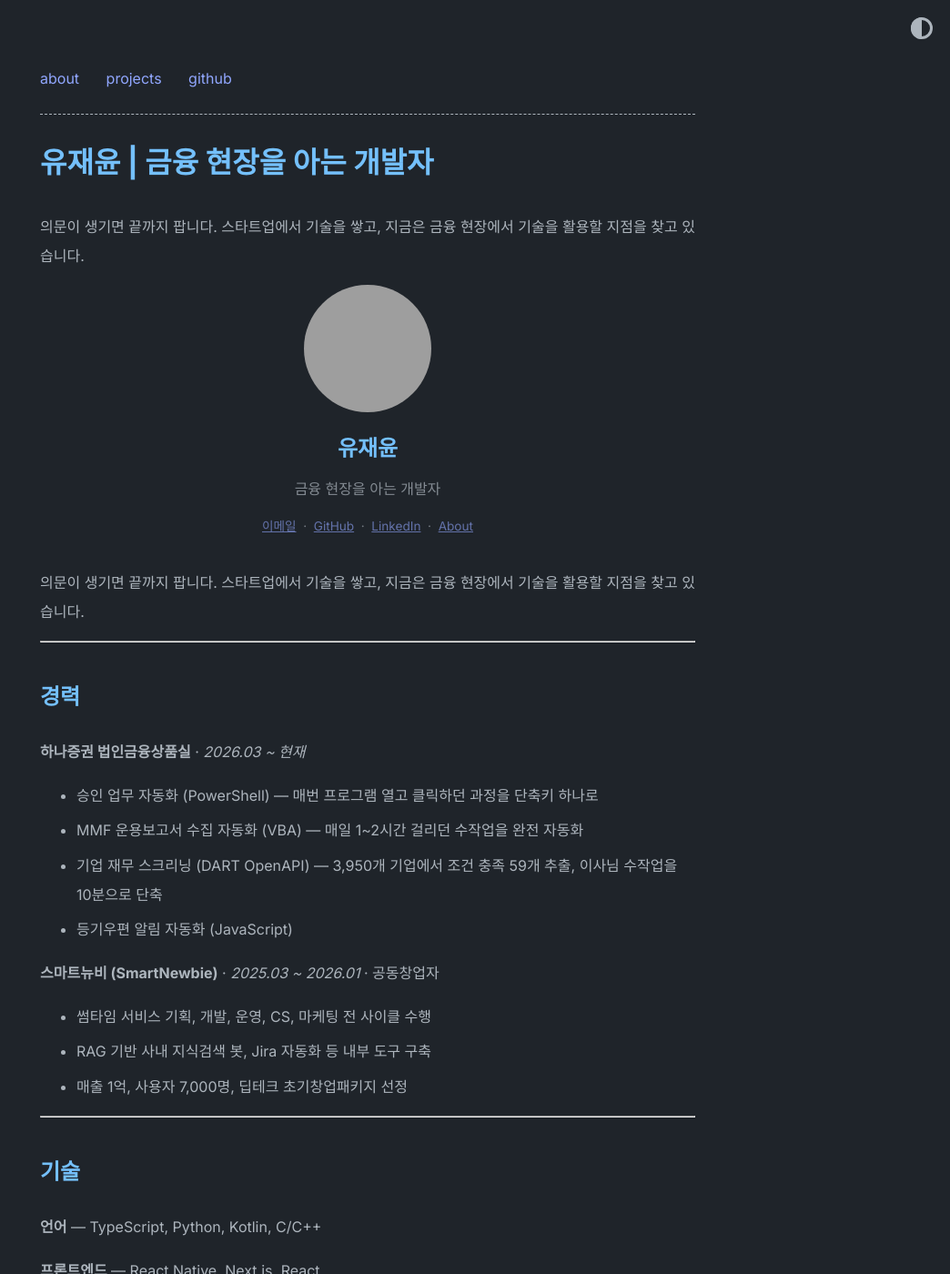
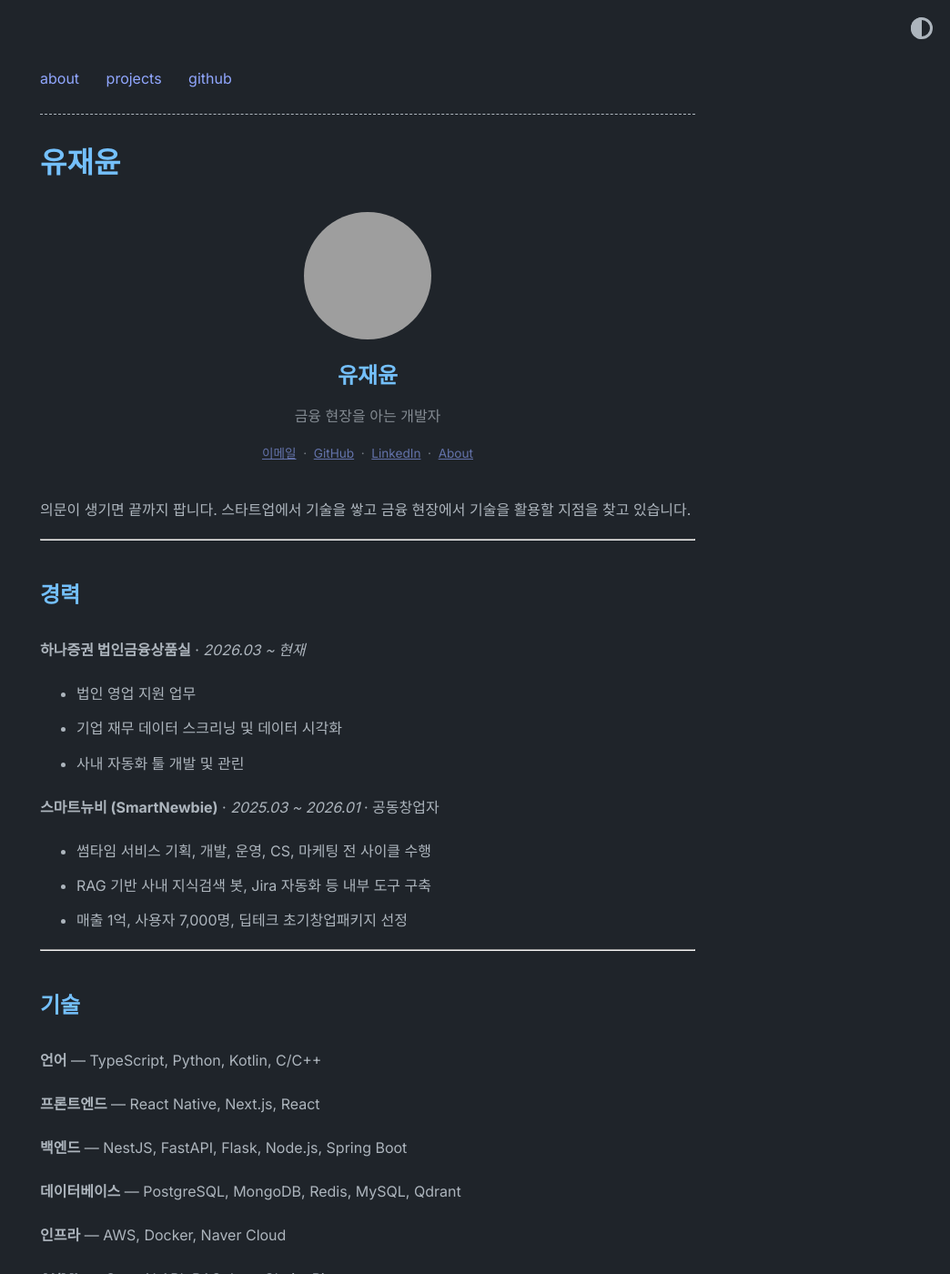
Before and after one commit to YUJAEYUN/yujaeyun.github.io, a Jekyll site: the page built from index.md, in a window 1280 px wide and 1400 px high. Shown: the whole window at 91% size, without its empty margins (236-1280 px from the left). Built offline with Jekyll 4.4.1, drawn with Linux system fonts in a browser that asks for light colours; some of the changed text lies outside the part shown; grey boxes are pictures that could not be loaded.

Commit message:
chore: simplify site title and hide blog description in configuration

```diff
--- a/_config.yml
+++ b/_config.yml
@@ -1,4 +1,4 @@
-title: 유재윤 | 금융 현장을 아는 개발자
+title: 유재윤
 author: 유재윤 (Jaeyun Yu)
 url: https://yujaeyun.github.io # root address of the site
 description: > # description of the site (multiple lines allowed)
@@ -22,7 +22,7 @@ theme_config:
   appearance_toggle: true # if appearance can be switched by user
   back_home_text: "home.." # customize text for homepage link in post layout
   date_format: "%Y-%m-%d" # customize how date is formatted
-  show_description: true # show blog description
+  show_description: false # show blog description
   show_navbar: true # show horizontal navbar
   show_footer: true # show footer links in home page,add in _data/home.yml
   show_copyright: true # show copyright notice in footer
--- a/index.md
+++ b/index.md
@@ -14,7 +14,7 @@ layout: home
   </p>
 </div>
 
-의문이 생기면 끝까지 팝니다. 스타트업에서 기술을 쌓고, 지금은 금융 현장에서 기술을 활용할 지점을 찾고 있습니다.
+의문이 생기면 끝까지 팝니다. 스타트업에서 기술을 쌓고 금융 현장에서 기술을 활용할 지점을 찾고 있습니다.
 
 ---
 
@@ -22,10 +22,9 @@ layout: home
 
 **하나증권 법인금융상품실** · _2026.03 ~ 현재_
 
-- 승인 업무 자동화 (PowerShell) — 매번 프로그램 열고 클릭하던 과정을 단축키 하나로
-- MMF 운용보고서 수집 자동화 (VBA) — 매일 1~2시간 걸리던 수작업을 완전 자동화
-- 기업 재무 스크리닝 (DART OpenAPI) — 3,950개 기업에서 조건 충족 59개 추출, 이사님 수작업을 10분으로 단축
-- 등기우편 알림 자동화 (JavaScript)
+- 법인 영업 지원 업무
+- 기업 재무 데이터 스크리닝 및 데이터 시각화
+- 사내 자동화 툴 개발 및 관린
 
 **스마트뉴비 (SmartNewbie)** · _2025.03 ~ 2026.01_ · 공동창업자
 
```
Also changed, not shown: other parts of index.md (+1 -1 lines).
